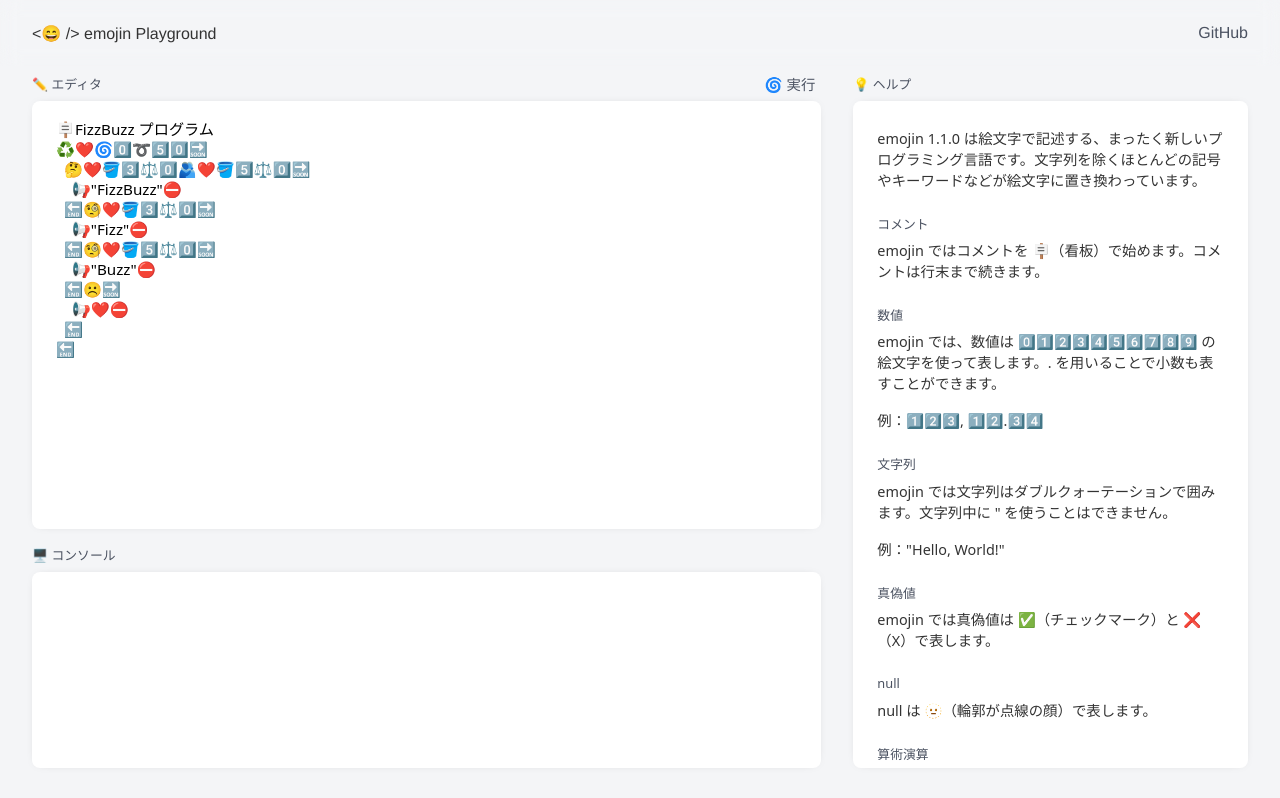
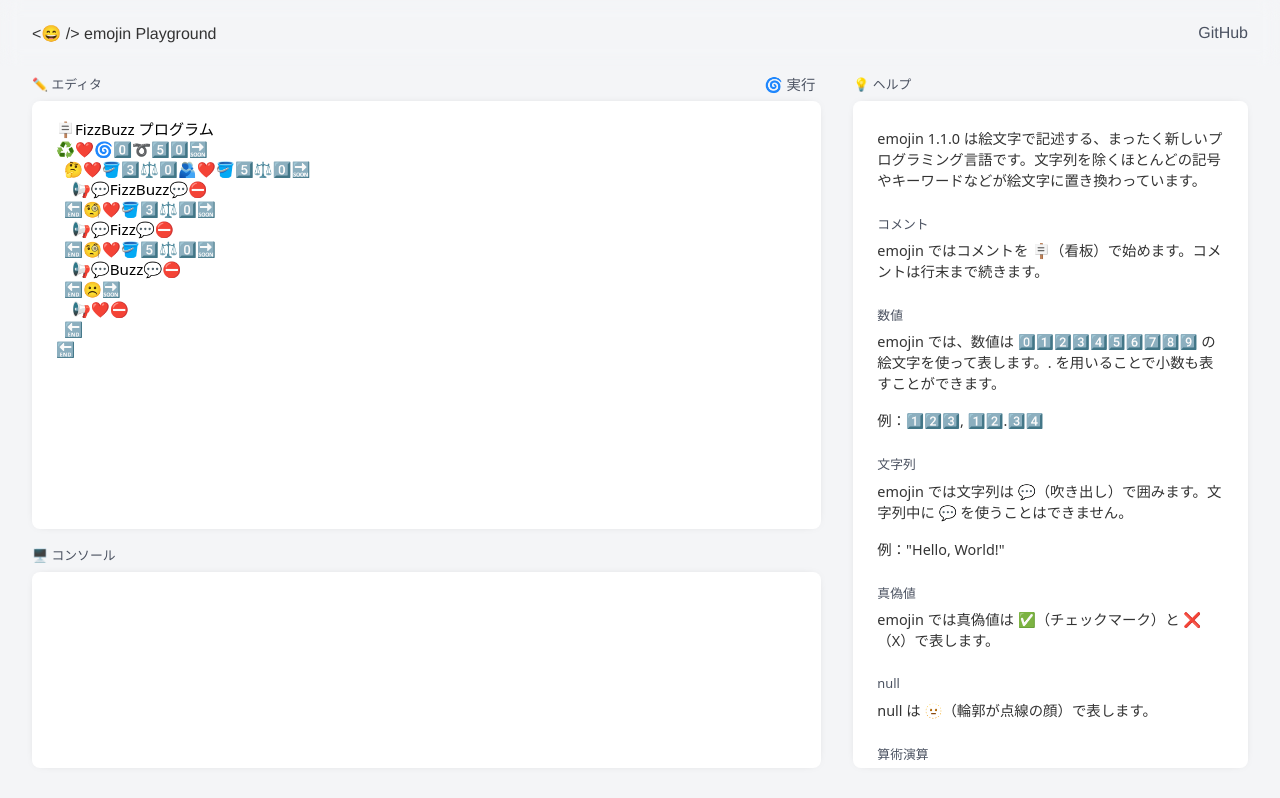
Before and after one commit to itsu-dev/emojin, a React (Vite) app: page / in a window 1280 px wide. Built offline with nearby package versions, Linux system fonts and the light colour scheme.

Commit message:
feat: 文字列のクォートを吹き出しに変更

```diff
--- a/src/App.tsx
+++ b/src/App.tsx
@@ -35,11 +35,11 @@
 `🪧FizzBuzz プログラム
 ♻️❤️🌀0️⃣➰5️⃣0️⃣🔜
   🤔❤️🪣3️⃣⚖️0️⃣🫂❤️🪣5️⃣⚖️0️⃣🔜
-    📢"FizzBuzz"⛔️
+    📢💬FizzBuzz💬⛔️
   🔚🧐❤️🪣3️⃣⚖️0️⃣🔜
-    📢"Fizz"⛔️
+    📢💬Fizz💬⛔️
   🔚🧐❤️🪣5️⃣⚖️0️⃣🔜
-    📢"Buzz"⛔️
+    📢💬Buzz💬⛔️
   🔚☹️🔜
     📢❤️⛔️
   🔚
--- a/src/components/Help.tsx
+++ b/src/components/Help.tsx
@@ -84,7 +84,7 @@
                 <p>例：1️⃣2️⃣3️⃣, 1️⃣2️⃣.3️⃣4️⃣</p>
 
                 <h3>文字列</h3>
-                <p>emojin では文字列はダブルクォーテーションで囲みます。文字列中に " を使うことはできません。</p>
+                <p>emojin では文字列は 💬（吹き出し）で囲みます。文字列中に 💬 を使うことはできません。</p>
                 <p>例："Hello, World!"</p>
 
                 <h3>真偽値</h3>
--- a/src/interperter/lexer.ts
+++ b/src/interperter/lexer.ts
@@ -57,7 +57,7 @@
     BALANCE_SCALE = '⚖️',
     LPAREN = '(',
     RPAREN = ')',
-    DOUBLE_QUOTE = '"',
+    SPEECH_BALLOON = '💬',
     SIGN = '🪧',
     SOON = '🔜',
     END = '🔚',
@@ -270,10 +270,10 @@
                 }
                 createToken(TokenType.NUMBER, position, column, line, value);
                 column += value.length;
-            } else if (char === Tokens.DOUBLE_QUOTE) {
+            } else if (char === Tokens.SPEECH_BALLOON) {
                 let c = segments[++position].segment;
                 let value = '';
-                while (c !== Tokens.DOUBLE_QUOTE) {
+                while (c !== Tokens.SPEECH_BALLOON) {
                     if (position + 1 === segments.length) {
                         break;
                     }
```
